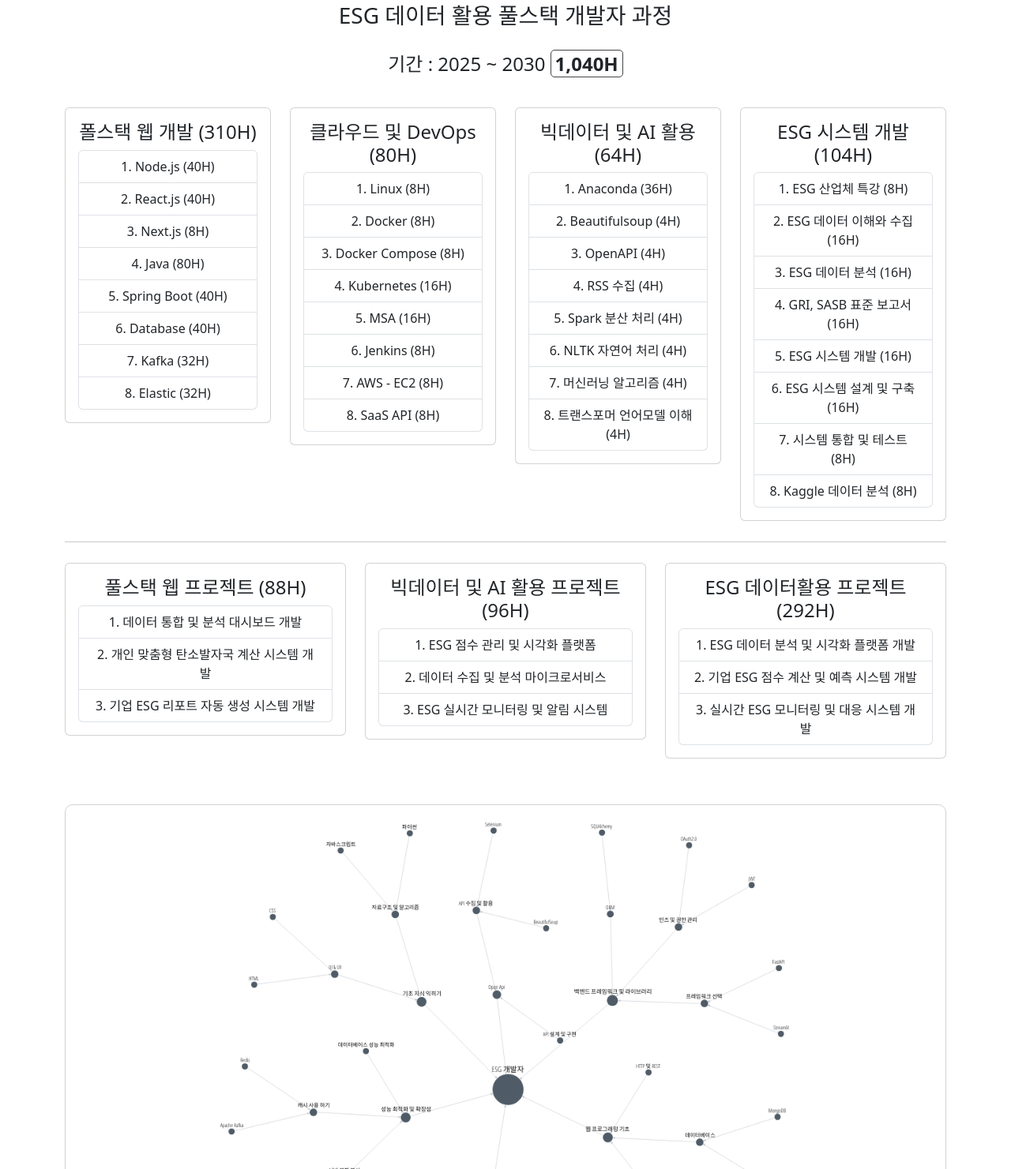
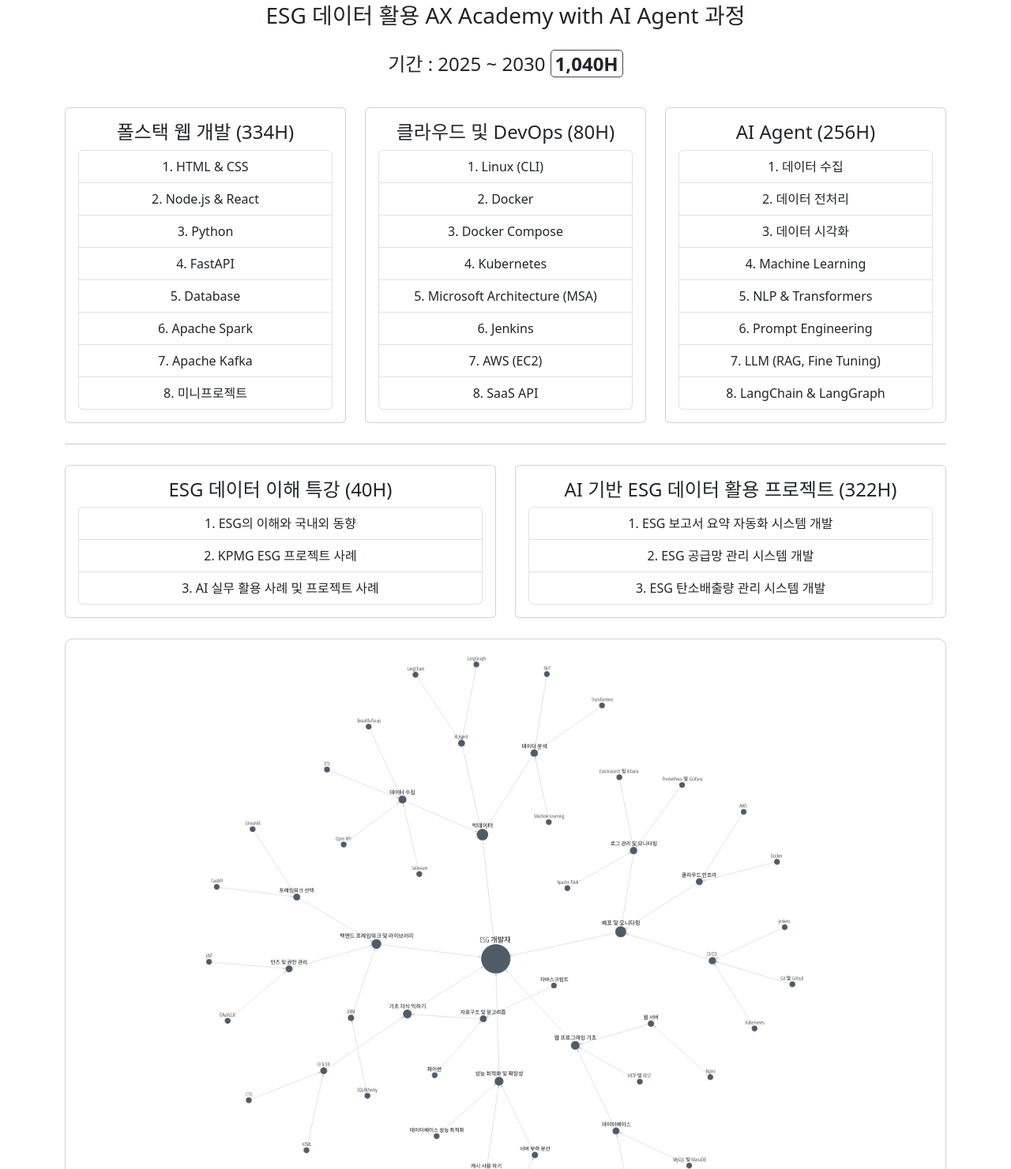
Before and after one commit to ESG-EDU/Docs, a plain HTML site: page index.html in a window 1280 px wide. Shown: the part 99-1580 px from the top of the page at 79% size. Drawn offline with nearby package versions, Linux system fonts and the light colour scheme.

Commit message:
추가 기초 내용 업로드

```diff
--- a/index.html
+++ b/index.html
@@ -20,74 +20,57 @@
 <body>
     <div class="container text-center">
         <h2 style="margin: 30px 0; font-weight: bold;"><span class="badge text-bg-secondary">선도기업</span> 아카데미 훈련과정</h2>
-        <h3 style="margin: 30px 0;">ESG 데이터 활용 풀스택 개발자 과정</h3>
+        <h3 style="margin: 30px 0;">ESG 데이터 활용 AX Academy with AI Agent 과정</h3>
         <h4 style="margin: 30px 0;">기간 : 2025 ~ 2030 <span class="font-style">1,040H</span></h4>
         <div class="row">
 
-            <div class="col-lg-6 col-xl-3 body2 body-height">
+            <div class="col-lg-6 col-xl-4 body2 body-height">
                 <div class="card">
                     <div class="card-body">
-                        <h4 class="card-title">폴스택 웹 개발 (310H)</h4>
+                        <h4 class="card-title">폴스택 웹 개발 (334H)</h4>
                         <ol class="list-group list-group-numbered">
-                            <li class="list-group-item">Node.js (40H)</li>
-                            <li class="list-group-item">React.js (40H)</li>
-                            <li class="list-group-item">Next.js (8H)</li>
-                            <li class="list-group-item">Java (80H)</li>
-                            <li class="list-group-item">Spring Boot (40H)</li>
-                            <li class="list-group-item">Database (40H)</li>
-                            <li class="list-group-item">Kafka (32H)</li>
-                            <li class="list-group-item">Elastic (32H)</li>
+                            <li class="list-group-item">HTML & CSS</li>
+                            <li class="list-group-item">Node.js & React</li>
+                            <li class="list-group-item">Python</li>
+                            <li class="list-group-item">FastAPI</li>
+                            <li class="list-group-item">Database</li>
+                            <li class="list-group-item">Apache Spark</li>
+                            <li class="list-group-item">Apache Kafka</li>
+                            <li class="list-group-item">미니프로젝트</li>
                         </ol>
                     </div>
                 </div>
             </div>
-            <div class="col-lg-6 col-xl-3 body2">
+            <div class="col-lg-6 col-xl-4 body2">
                 <div class="card">
                     <div class="card-body">
                         <h4 class="card-title">클라우드 및 DevOps (80H)</h4>
                         <ol class="list-group list-group-numbered">
-                            <li class="list-group-item">Linux (8H)</li>
-                            <li class="list-group-item">Docker (8H)</li>
-                            <li class="list-group-item">Docker Compose (8H)</li>
-                            <li class="list-group-item">Kubernetes (16H)</li>
-                            <li class="list-group-item">MSA (16H)</li>
-                            <li class="list-group-item">Jenkins (8H)</li>
-                            <li class="list-group-item">AWS - EC2 (8H)</li>
-                            <li class="list-group-item">SaaS API (8H)</li>
+                            <li class="list-group-item">Linux (CLI)</li>
+                            <li class="list-group-item">Docker</li>
+                            <li class="list-group-item">Docker Compose</li>
+                            <li class="list-group-item">Kubernetes</li>
+                            <li class="list-group-item">Microsoft Architecture (MSA)</li>
+                            <li class="list-group-item">Jenkins</li>
+                            <li class="list-group-item">AWS (EC2)</li>
+                            <li class="list-group-item">SaaS API</li>
                         </ol>
                     </div>
                 </div>
             </div>
-            <div class="col-lg-6 col-xl-3 body2">
+            <div class="col-lg-6 col-xl-4 body2">
                 <div class="card">
                     <div class="card-body">
-                        <h4 class="card-title">빅데이터 및 AI 활용 (64H)</h4>
+                        <h4 class="card-title">AI Agent (256H)</h4>
                         <ol class="list-group list-group-numbered">
-                            <li class="list-group-item">Anaconda (36H)</li>
-                            <li class="list-group-item">Beautifulsoup (4H)</li>
-                            <li class="list-group-item">OpenAPI (4H)</li>
-                            <li class="list-group-item">RSS 수집 (4H)</li>
-                            <li class="list-group-item">Spark 분산 처리 (4H)</li>
-                            <li class="list-group-item">NLTK 자연어 처리 (4H)</li>
-                            <li class="list-group-item">머신러닝 알고리즘 (4H)</li>
-                            <li class="list-group-item">트랜스포머 언어모델 이해 (4H)</li>
-                        </ol>
-                    </div>
-                </div>
-            </div>
-            <div class="col-lg-6 col-xl-3 body2">
-                <div class="card">
-                    <div class="card-body">
-                        <h4 class="card-title">ESG 시스템 개발 (104H)</h4>
-                        <ol class="list-group list-group-numbered">
-                            <li class="list-group-item">ESG 산업체 특강 (8H)</li>
-                            <li class="list-group-item">ESG 데이터 이해와 수집 (16H)</li>
-                            <li class="list-group-item">ESG 데이터 분석 (16H)</li>
-                            <li class="list-group-item">GRI, SASB 표준 보고서 (16H)</li>
-                            <li class="list-group-item">ESG 시스템 개발 (16H)</li>
-                            <li class="list-group-item">ESG 시스템 설계 및 구축 (16H)</li>
-                            <li class="list-group-item">시스템 통합 및 테스트 (8H)</li>
-                            <li class="list-group-item">Kaggle 데이터 분석 (8H)</li>
+                            <li class="list-group-item">데이터 수집</li>
+                            <li class="list-group-item">데이터 전처리</li>
+                            <li class="list-group-item">데이터 시각화</li>
+                            <li class="list-group-item">Machine Learning</li>
+                            <li class="list-group-item">NLP & Transformers</li>
+                            <li class="list-group-item">Prompt Engineering</li>
+                            <li class="list-group-item">LLM (RAG, Fine Tuning)</li>
+                            <li class="list-group-item">LangChain & LangGraph</li>
                         </ol>
                     </div>
                 </div>
@@ -97,38 +80,26 @@
         <hr />
         <div class="row">
 
-            <div class="col-lg-6 col-xl-4 body2">
+            <div class="col-lg-6 col-xl-6 body2">
                 <div class="card">
                     <div class="card-body">
-                        <h4 class="card-title">풀스택 웹 프로젝트 (88H)</h4>
+                        <h4 class="card-title">ESG 데이터 이해 특강 (40H)</h4>
                         <ol class="list-group list-group-numbered">
-                            <li class="list-group-item">데이터 통합 및 분석 대시보드 개발</li>
-                            <li class="list-group-item">개인 맞춤형 탄소발자국 계산 시스템 개발</li>
-                            <li class="list-group-item">기업 ESG 리포트 자동 생성 시스템 개발</li>
+                            <li class="list-group-item">ESG의 이해와 국내외 동향</li>
+                            <li class="list-group-item">KPMG ESG 프로젝트 사례</li>
+                            <li class="list-group-item">AI 실무 활용 사례 및 프로젝트 사례</li>
                         </ol>
                     </div>
                 </div>
             </div>
-            <div class="col-lg-6 col-xl-4 body2">
+            <div class="col-lg-6 col-xl-6 body2">
                 <div class="card">
                     <div class="card-body">
-                        <h4 class="card-title">빅데이터 및 AI 활용 프로젝트 (96H)</h4>
+                        <h4 class="card-title">AI 기반 ESG 데이터 활용 프로젝트 (322H)</h4>
                         <ol class="list-group list-group-numbered">
-                            <li class="list-group-item">ESG 점수 관리 및 시각화 플랫폼</li>
-                            <li class="list-group-item">데이터 수집 및 분석 마이크로서비스</li>
-                            <li class="list-group-item">ESG 실시간 모니터링 및 알림 시스템</li>
-                        </ol>
-                    </div>
-                </div>
-            </div>
-            <div class="col-lg-6 col-xl-4 body2">
-                <div class="card">
-                    <div class="card-body">
-                        <h4 class="card-title">ESG 데이터활용 프로젝트 (292H)</h4>
-                        <ol class="list-group list-group-numbered">
-                            <li class="list-group-item">ESG 데이터 분석 및 시각화 플랫폼 개발</li>
-                            <li class="list-group-item">기업 ESG 점수 계산 및 예측 시스템 개발</li>
-                            <li class="list-group-item">실시간 ESG 모니터링 및 대응 시스템 개발</li>
+                            <li class="list-group-item">ESG 보고서 요약 자동화 시스템 개발</li>
+                            <li class="list-group-item">ESG 공급망 관리 시스템 개발</li>
+                            <li class="list-group-item">ESG 탄소배출량 관리 시스템 개발</li>
                         </ol>
                     </div>
                 </div>
@@ -136,7 +107,7 @@
 
         </div>
     </div>
-		<div class="container my-5">
+		<div class="container my-3">
 			<div id="cy"></div>
 			<script>start(data1);</script>
 		</div>
--- a/www/js/data.js
+++ b/www/js/data.js
@@ -27,7 +27,7 @@ const data1 = [
         "data": {
             "id": "4",
             "url": "",
-            "label": "Open Api"
+            "label": "빅데이터"
         }
     },{
         "data": {
@@ -321,13 +321,19 @@ const data1 = [
         "data": {
             "id": "4-1",
             "url": "",
-            "label": "API 설계 및 구현"
+            "label": "데이터 수집"
         }
     },{
         "data": {
             "id": "4-2",
             "url": "",
-            "label": "API 수집 및 활용"
+            "label": "데이터 분석"
+        }
+    },{
+        "data": {
+            "id": "4-3",
+            "url": "",
+            "label": "AI Agent"
         }
     },{
         "data": {
@@ -343,15 +349,75 @@ const data1 = [
         }
     },{
         "data": {
-            "id": "4-2-1",
+            "id": "4-3-S",
+            "source": "4-3",
+            "target": "4"
+        }
+    },{
+        "data": {
+            "id": "4-1-1",
             "url": "https://beautiful-soup-4.readthedocs.io/en/latest/",
             "label": "BeautifulSoup"
         }
     },{
         "data": {
-            "id": "4-2-2",
+            "id": "4-1-2",
             "url": "https://www.selenium.dev/",
             "label": "Selenium"
+        }
+    },{
+        "data": {
+            "id": "4-1-3",
+            "url": "",
+            "label": "ETL"
+        }
+    },{
+        "data": {
+            "id": "4-1-4",
+            "url": "https://www.data.go.kr/",
+            "label": "Open API"
+        }
+    },{
+        "data": {
+            "id": "4-1-1-S",
+            "source": "4-1-1",
+            "target": "4-1"
+        }
+    },{
+        "data": {
+            "id": "4-1-2-S",
+            "source": "4-1-2",
+            "target": "4-1"
+        }
+    },{
+        "data": {
+            "id": "4-1-3-S",
+            "source": "4-1-3",
+            "target": "4-1"
+        }
+    },{
+        "data": {
+            "id": "4-1-4-S",
+            "source": "4-1-4",
+            "target": "4-1"
+        }
+    },{
+        "data": {
+            "id": "4-2-1",
+            "url": "",
+            "label": "Machine Learning"
+        }
+    },{
+        "data": {
+            "id": "4-2-2",
+            "url": "",
+            "label": "NLP"
+        }
+    },{
+        "data": {
+            "id": "4-2-3",
+            "url": "https://huggingface.co/docs/transformers/index",
+            "label": "Transformers"
         }
     },{
         "data": {
@@ -364,6 +430,36 @@ const data1 = [
             "id": "4-2-2-S",
             "source": "4-2-2",
             "target": "4-2"
+        }
+    },{
+        "data": {
+            "id": "4-2-3-S",
+            "source": "4-2-3",
+            "target": "4-2"
+        }
+    },{
+        "data": {
+            "id": "4-3-1",
+            "url": "https://docs.langchain.com/oss/python/langchain/overview",
+            "label": "LangChain"
+        }
+    },{
+        "data": {
+            "id": "4-3-2",
+            "url": "https://docs.langchain.com/oss/python/langgraph/overview",
+            "label": "LangGraph"
+        }
+    },{
+        "data": {
+            "id": "4-3-1-S",
+            "source": "4-3-1",
+            "target": "4-3"
+        }
+    },{
+        "data": {
+            "id": "4-3-2-S",
+            "source": "4-3-2",
+            "target": "4-3"
         }
     },{
         "data": {
```
Also changed, not shown: fastapi/images/fastapi-0.png (added), 3 other files.
